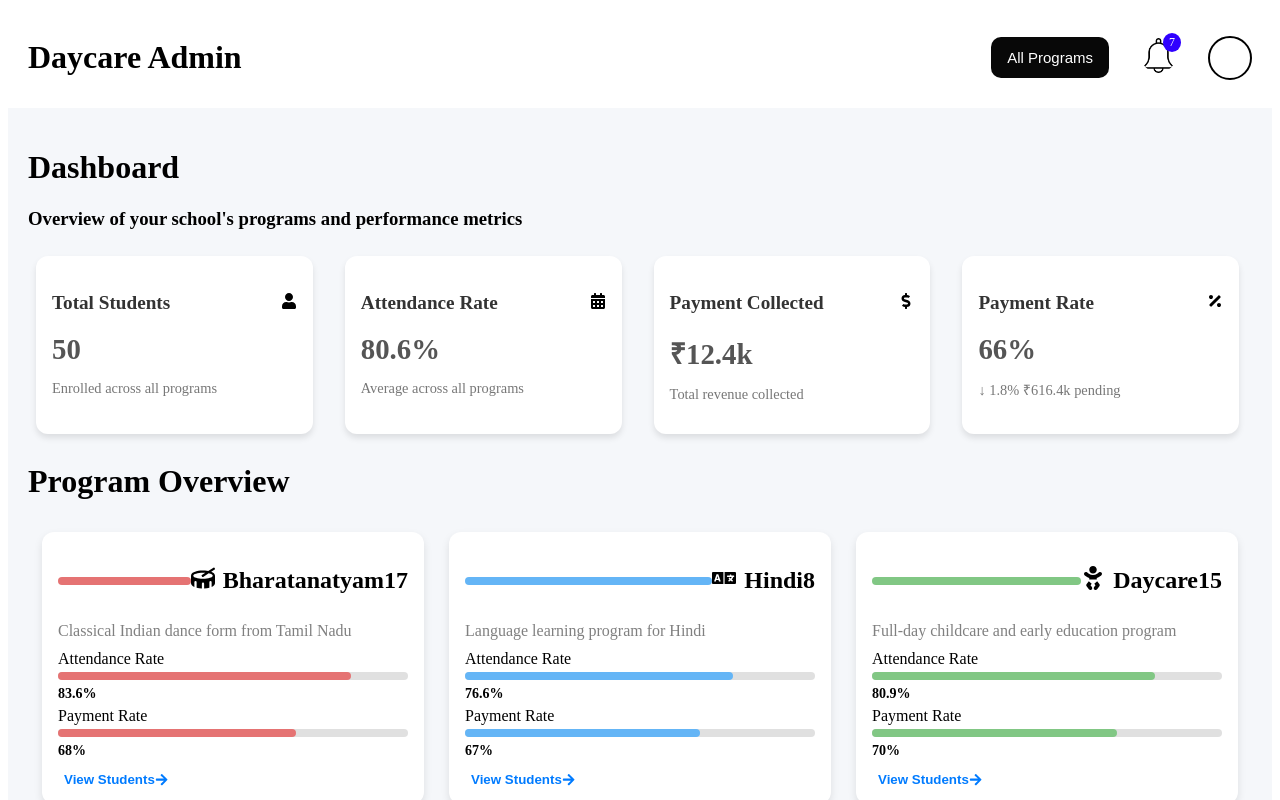
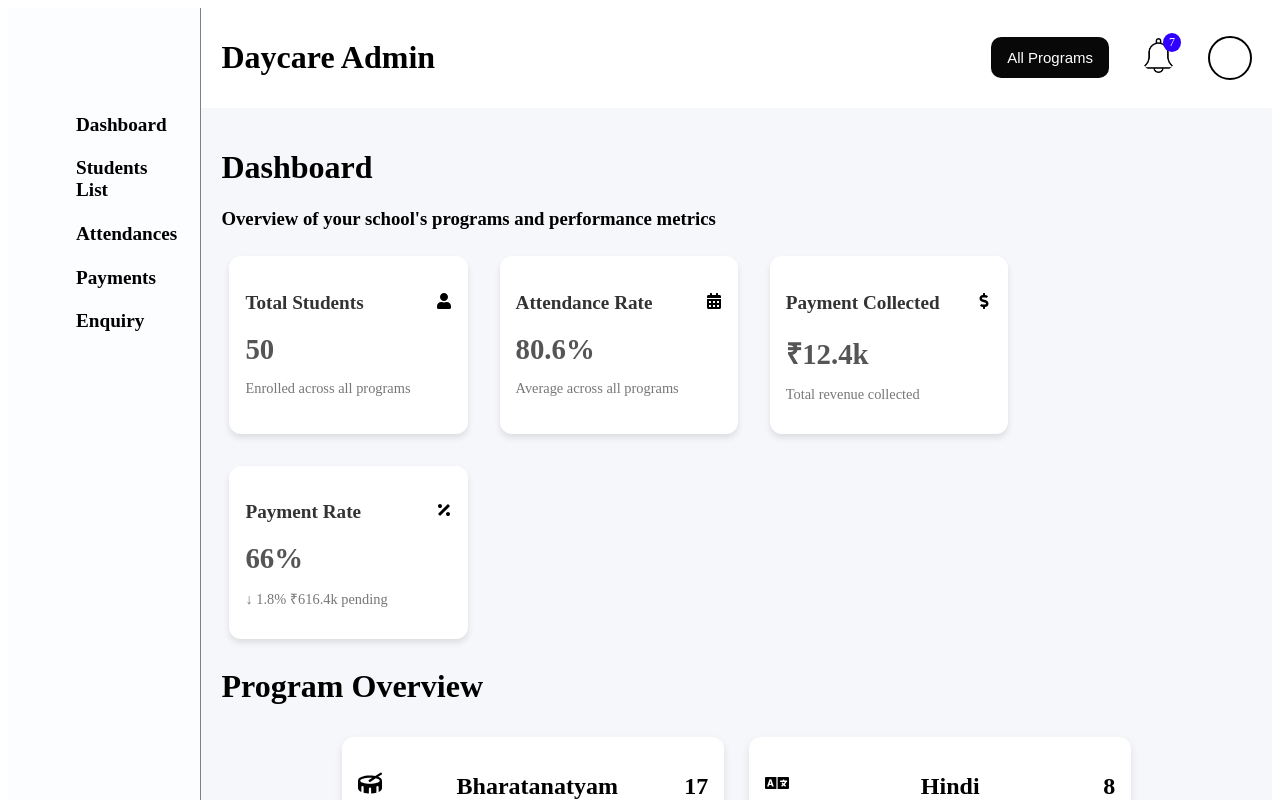
Before and after one commit to Nanonimous/frontend-backend-smilystar, a React (Create React App) app in the folder frontend-for-admin/: page / in a window 1280 px wide. Shown: the top 800 px of the page. Built offline with nearby package versions, Linux system fonts and the light colour scheme.

Commit message:
after resolve problems 1

```diff
--- a/frontend-for-admin/src/App.css
+++ b/frontend-for-admin/src/App.css
@@ -4,7 +4,9 @@
 
 
 }
-
+/* .l{
+    width: 10%;
+} */
 
 
 .programs{
--- a/frontend-for-admin/src/App.js
+++ b/frontend-for-admin/src/App.js
@@ -7,8 +7,18 @@ import Enquiry from "./Pages/Enquiry";
 import Login from "./Pages/Login";
 import NotFound from "./Pages/Notfound";
 import { BrowserRouter, Routes, Route } from "react-router-dom";
+import Menu from "../src/Components/Layout/Sidebar/Menu.jsx"
+import './App.css';
 
 const App = () => (
+<>
+  <div className="main">
+    <div className="l">
+      <Menu />
+    </div>
+
+
+  <div className="programs">
           <BrowserRouter>
             <Routes>
               <Route path="/login" element={<Login />} />
@@ -20,6 +30,12 @@ const App = () => (
               <Route path="*" element={<NotFound />} />
             </Routes>
           </BrowserRouter>
+
+          </div>
+  </div>
+
+
+</>
 );
 
 export default App;
--- a/frontend-for-admin/src/Components/Dashboard/Programmingcard/Programmingcard.jsx
+++ b/frontend-for-admin/src/Components/Dashboard/Programmingcard/Programmingcard.jsx
@@ -4,13 +4,14 @@ import { FaArrowRight } from "react-icons/fa";
 
 export default function ProgramCard({ title, icon, value, description, attendance, payment, color }) {
   return (
+    // <div className={pc.progress} style={{ width: `100%` }}></div>
     <div className={`${pc.card} ${pc[color]}`}>
 
 
 
       <div className={pc.cardHeader}>
 
-      <div className={pc.progress} style={{ width: `100%` }}></div>
+
 
         <div className={pc.cardIcon}>{icon}</div>
         <h2 className={pc.cardTitle}>{title}</h2>
--- a/frontend-for-admin/src/Components/Dashboard/Programmingcard/Programmingcard.module.css
+++ b/frontend-for-admin/src/Components/Dashboard/Programmingcard/Programmingcard.module.css
@@ -55,6 +55,7 @@
   }
 
   .progress {
+
     height: 8px;
     border-radius: 4px;
   }
```
